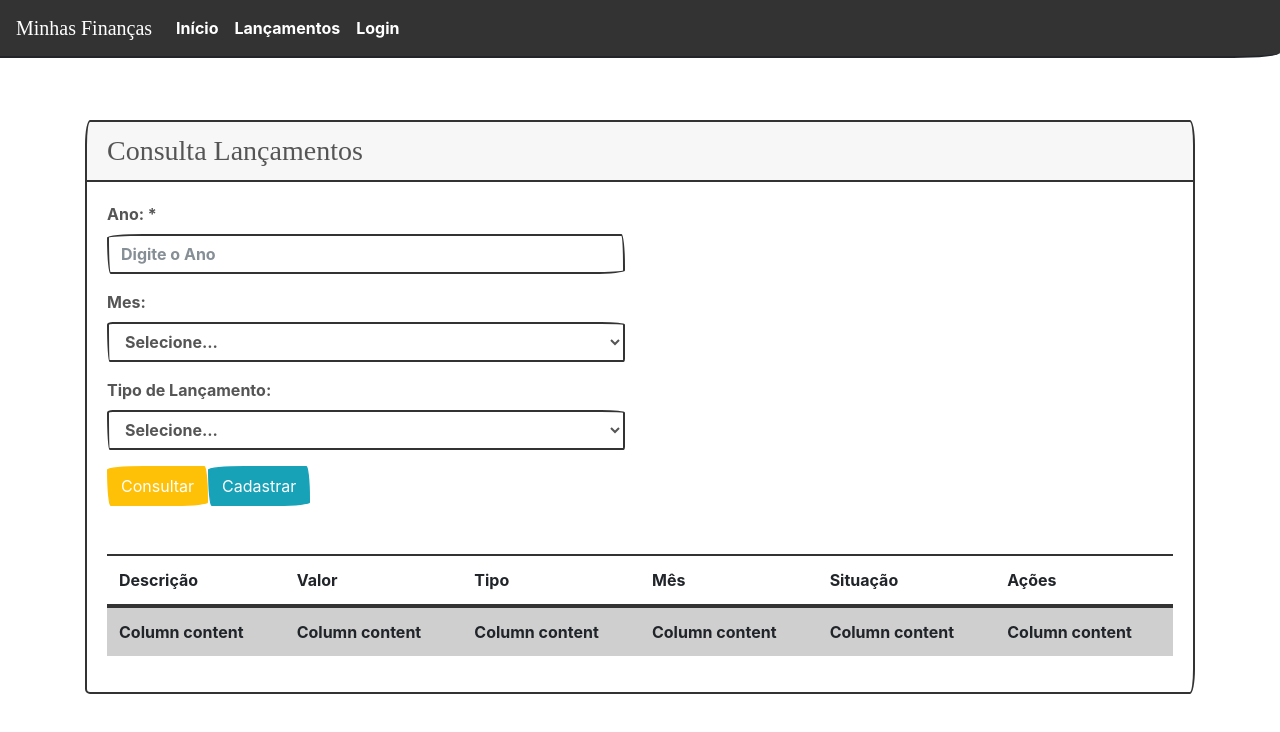
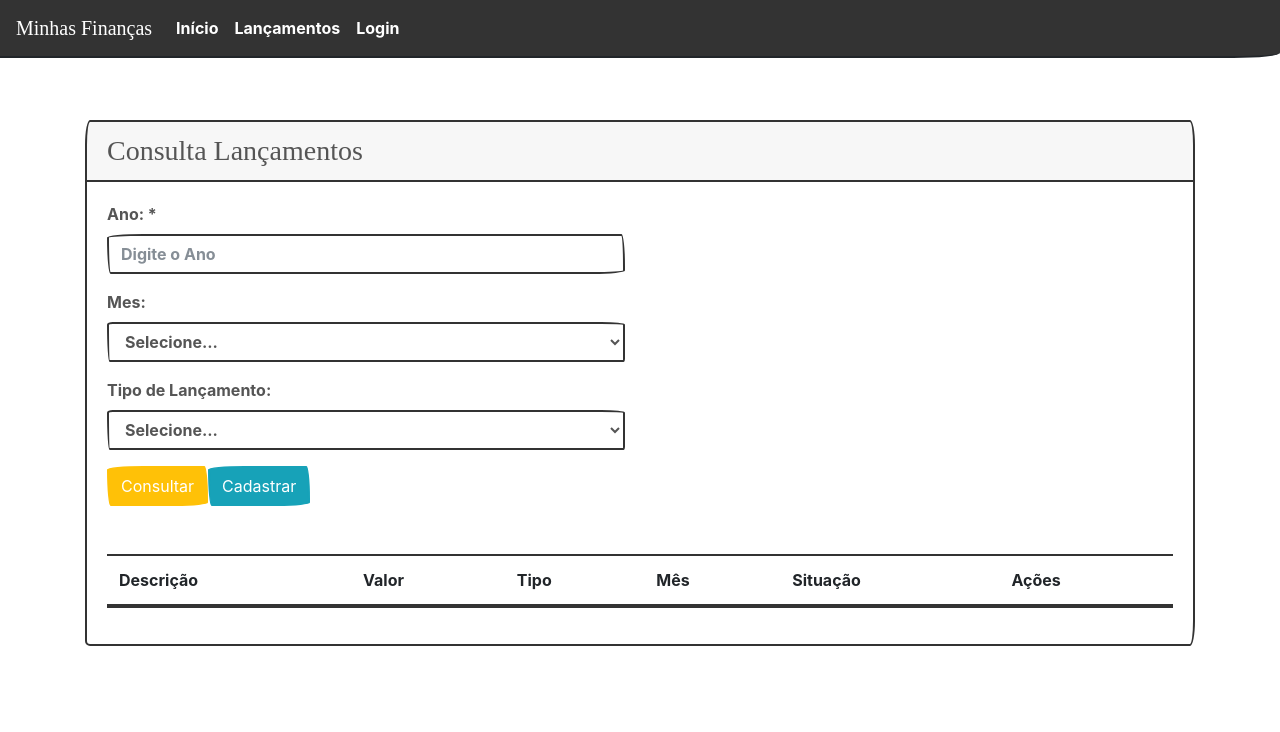
Before and after one commit to Leoalmeida95/financas-app, a React (Create React App) app in the folder yt-react/: page /#/lancamentos in a window 1280 px wide. Shown: the top 732 px of the page. Built offline with nearby package versions, Linux system fonts and the light colour scheme; a web font is replaced by a local one.

Commit message:
[add] consulta lancamentos

```diff
--- /dev/null
+++ b/yt-react/src/app/service/lancamentoService.js
@@ -0,0 +1,29 @@
+import ApiService from '../apiservice';
+
+export default class LancamentoService extends ApiService{
+    constructor(){
+        super('/api/lancamentos');
+    }
+
+    consultar(LancamentoFiltro){
+        let params = `?ano=${LancamentoFiltro.ano}`;
+
+        if(LancamentoFiltro.mes){
+            params = `${params}&mes=${LancamentoFiltro.mes}`;
+        }
+
+        if(LancamentoFiltro.tipo){
+            params = `${params}&tipo=${LancamentoFiltro.tipo}`;
+        }
+
+        if(LancamentoFiltro.status){
+            params = `${params}&status=${LancamentoFiltro.status}`;
+        }
+
+        if(LancamentoFiltro.usuario){
+            params = `${params}&usuario=${LancamentoFiltro.usuario}`;
+        }
+
+        return this.get(params);
+    }
+}
--- a/yt-react/src/components/navbar.js
+++ b/yt-react/src/components/navbar.js
@@ -4,7 +4,7 @@ import NavbarItem from './navbaritem'
 function Navbar() {
     return (
         <nav className="navbar navbar-expand-lg fixed-top navbar-dark bg-primary">
-            <a className="navbar-brand" href="#/">Minhas Finanças</a>
+            <a className="navbar-brand" href="#/home">Minhas Finanças</a>
             <button className="navbar-toggler" type="button"
                 data-toggle="collapse" data-target="#navbarColor03"
                 aria-controls="navbarColor03" aria-expanded="false"
@@ -16,7 +16,7 @@ function Navbar() {
                 <ul className="navbar-nav mr-auto">
                     <NavbarItem label="Início" href="#/home" />
                     <NavbarItem label="Lançamentos" href="#/lancamentos" />
-                    <NavbarItem label="Login" href="#/login" />
+                    <NavbarItem label="Login" href="clogin" />
                 </ul>
             </div>
         </nav>
--- a/yt-react/src/main/App.js
+++ b/yt-react/src/main/App.js
@@ -23,4 +23,4 @@ class App extends React.Component {
   }
 }
 
-export default App
+export default App;
--- a/yt-react/src/views/lancamentos/lancamentos.js
+++ b/yt-react/src/views/lancamentos/lancamentos.js
@@ -5,10 +5,51 @@ import Card from '../../components/card';
 import FormGroup from '../../components/form-group';
 import SelectMenu from '../../components/selectMenu';
 import LancamentosTable from './lancamentosTable';
+import LancamentoService from '../../app/service/lancamentoService';
+import LocalStorageService from '../../app/service/localStorageService';
+import {mensagemErro,mensagemInformacao} from '../../components/toastr';
 
 class Lancamentos extends React.Component {
 
-    meses = [
+    constructor() {
+        super();
+        this.service = new LancamentoService();
+    }
+
+    state = {
+        ano: '',
+        mes: '',
+        tipo: '',
+        lancamentos: []
+    }
+
+    consultar = () => {
+        const idUsuario = LocalStorageService.obterItem('_usuario_logado').id;
+
+        const lancamentoFiltro ={
+            ano: this.state.ano,
+            mes: this.state.mes,
+            tipo: this.state.tipo,
+            usuario: idUsuario
+        }
+
+        this.service.consultar(lancamentoFiltro)
+        .then(response => {
+            this.setState({lancamentos: response.data});
+            mensagemInformacao("Consulta realizada com sucesso!");
+        })
+        .catch(error =>{
+            mensagemErro(error.response.data);
+        });
+    }
+
+    cadastrar = () => {
+
+    }
+
+    render() {
+
+        const meses = [
             { label: 'Selecione...', value: '' },
             { label: 'Janeiro', value: '1' },
             { label: 'Fevereiro', value: '2' },
@@ -24,21 +65,11 @@ class Lancamentos extends React.Component {
             { label: 'Dezembro', value: '12' },
         ]
 
-    tipos = [
+        const tipos = [
             { label: 'Selecione...', value: '' },
             { label: 'Despesa', value: 'DESPESA' },
             { label: 'Receita', value: 'RECEITA' }
         ]
-
-    consultar = () => {
-
-    }
-
-    cadastrar = () => {
-
-    }
-
-    render() {
 
         return (
             <Card title="Consulta Lançamentos" colorText='dark' colorCard='light'>
@@ -47,13 +78,16 @@ class Lancamentos extends React.Component {
                         <div className="bs-component">
                             <FormGroup htmlFor="inputAno" label="Ano: *">
                                 <input type="text" className="form-control"
+                                    value={this.state.ano} onChange={e => this.setState({ ano: e.target.value })}
                                     id="inputAno" placeholder="Digite o Ano" />
                             </FormGroup>
                             <FormGroup htmlFor="inputMes" label="Mes:">
-                                <SelectMenu id="inputMes" className="form-control" lista={this.meses} />
+                                <SelectMenu id="inputMes" className="form-control" lista={meses}
+                                    value={this.state.mes} onChange={e => this.setState({ mes: e.target.value })} />
                             </FormGroup>
                             <FormGroup htmlFor="inputTipo" label="Tipo de Lançamento:">
-                                <SelectMenu id="inputTipo" className="form-control" lista={this.tipos} />
+                                <SelectMenu id="inputTipo" className="form-control" lista={tipos}
+                                    value={this.state.tipo} onChange={e => this.setState({ tipo: e.target.value })} />
                             </FormGroup>
                         </div>
                     </div>
@@ -63,7 +97,7 @@ class Lancamentos extends React.Component {
                 <div className="row">
                     <div className="col-md-12">
                         <div className="bs-component">
-                            <LancamentosTable color="secondary" />
+                            <LancamentosTable lancamentos={this.state.lancamentos} />
                         </div>
                     </div>
                 </div>
--- a/yt-react/src/views/lancamentos/lancamentosTable.js
+++ b/yt-react/src/views/lancamentos/lancamentosTable.js
@@ -1,6 +1,22 @@
 import React from 'react';
 
 export default props => {
+
+    var rows = props.lancamentos.map(l => {
+        return (
+            <tr className="table-secondary" key={l.id}>
+                <td>{l.descricao}</td>
+                <td>{l.valor}</td>
+                <td>{l.tipo}</td>
+                <td>{l.mes}</td>
+                <td>{l.status}</td>
+                <td>
+
+                </td>
+            </tr>
+        )
+    })
+
     return (
         <table className="table table-hover mt-5">
             <thead>
@@ -14,14 +30,7 @@ export default props => {
                 </tr>
             </thead>
             <tbody>
-                <tr className={`table-${props.color}`}>
-                    <td>Column content</td>
-                    <td>Column content</td>
-                    <td>Column content</td>
-                    <td>Column content</td>
-                    <td>Column content</td>
-                    <td>Column content</td>
-                </tr>
+                {rows}
             </tbody>
         </table>
     )
--- a/yt-react/src/views/login.js
+++ b/yt-react/src/views/login.js
@@ -24,7 +24,7 @@ class Login extends React.Component {
         this.service.autenticar(this.state)
             .then(response => {
                     LocalStorageService.adicionarItem('_usuario_logado', response.data);
-                    this.props.history.push('/');
+                    this.props.history.push('/home');
                     mensagemSucesso("Seja bem-vindo!");
                 })
             .catch(error => {
```
Lines whose indentation alone changed are shown as unchanged.
